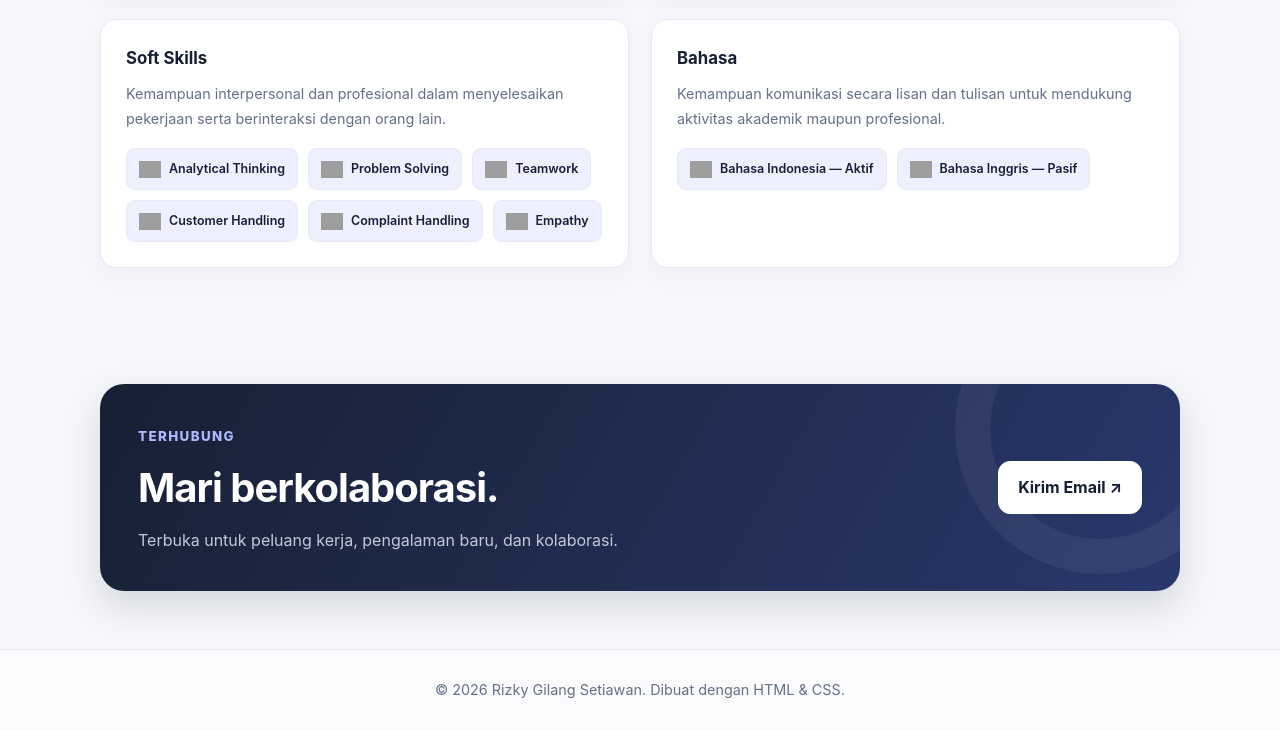
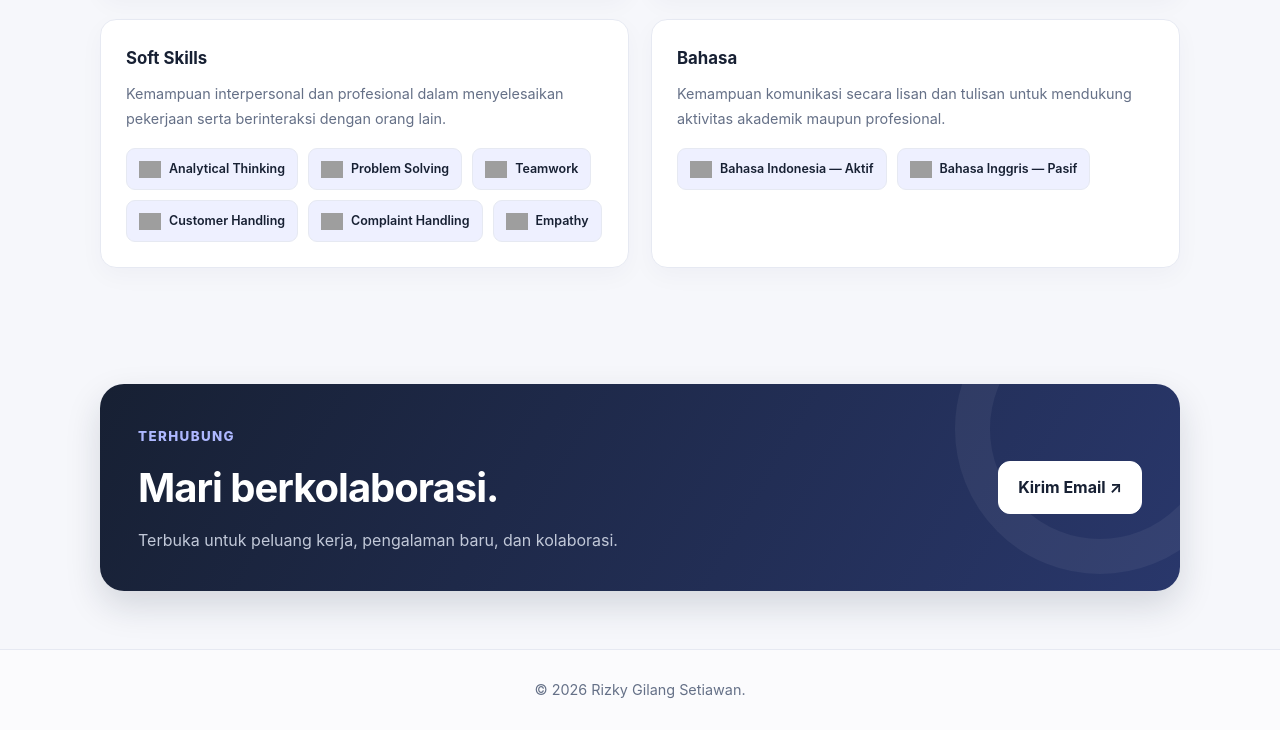
Before and after one commit to Gilangstw/Portofolio, a plain HTML site: page index.html in a window 1280 px wide. Shown: the part 2737-3467 px from the top of the page. Drawn offline with Linux system fonts and the light colour scheme; grey boxes are pictures that could not be loaded.

Commit message:
Update footer content in index.html
Removed 'Dibuat dengan HTML & CSS.' from footer.

```diff
--- a/index.html
+++ b/index.html
@@ -434,7 +434,7 @@
     </section>
   </main>
   <footer>
-    <div class="container">© <span id="year"></span> Rizky Gilang Setiawan. Dibuat dengan HTML & CSS.</div>
+    <div class="container">© <span id="year"></span> Rizky Gilang Setiawan.</div>
   </footer>
   <script src="script.js"></script>
 </body>
```
